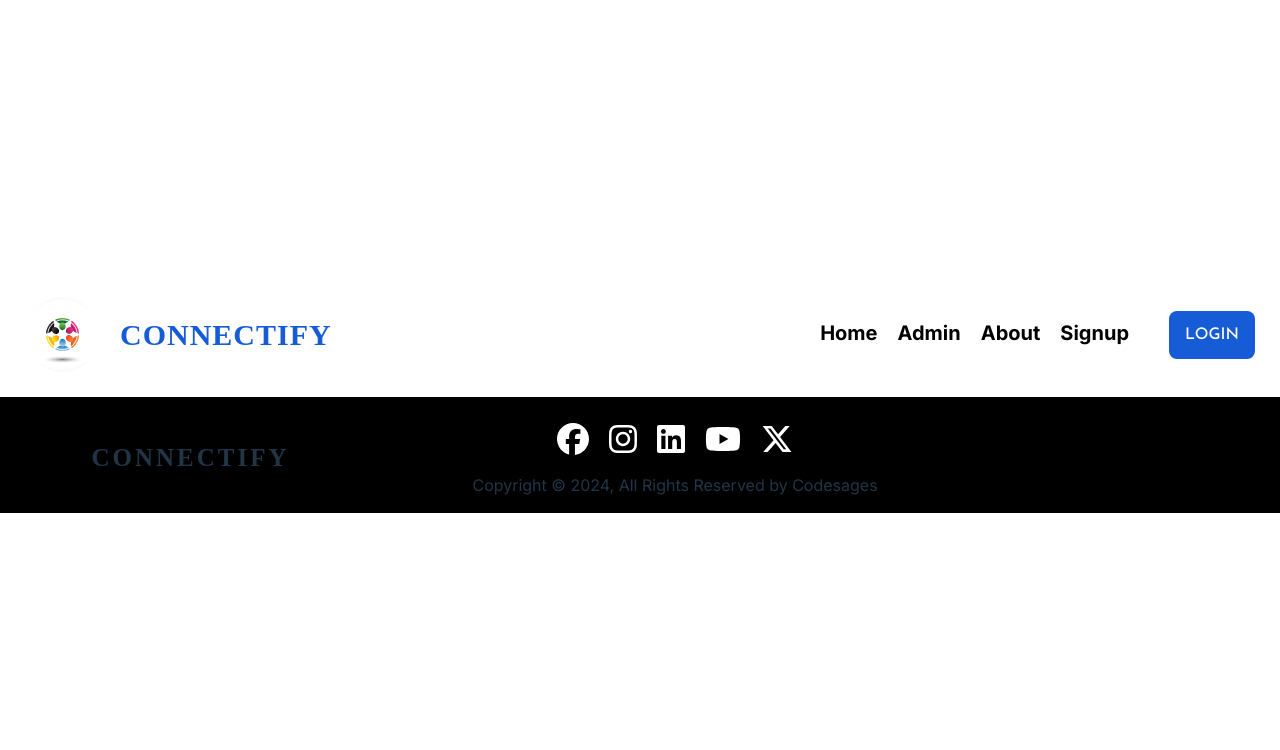
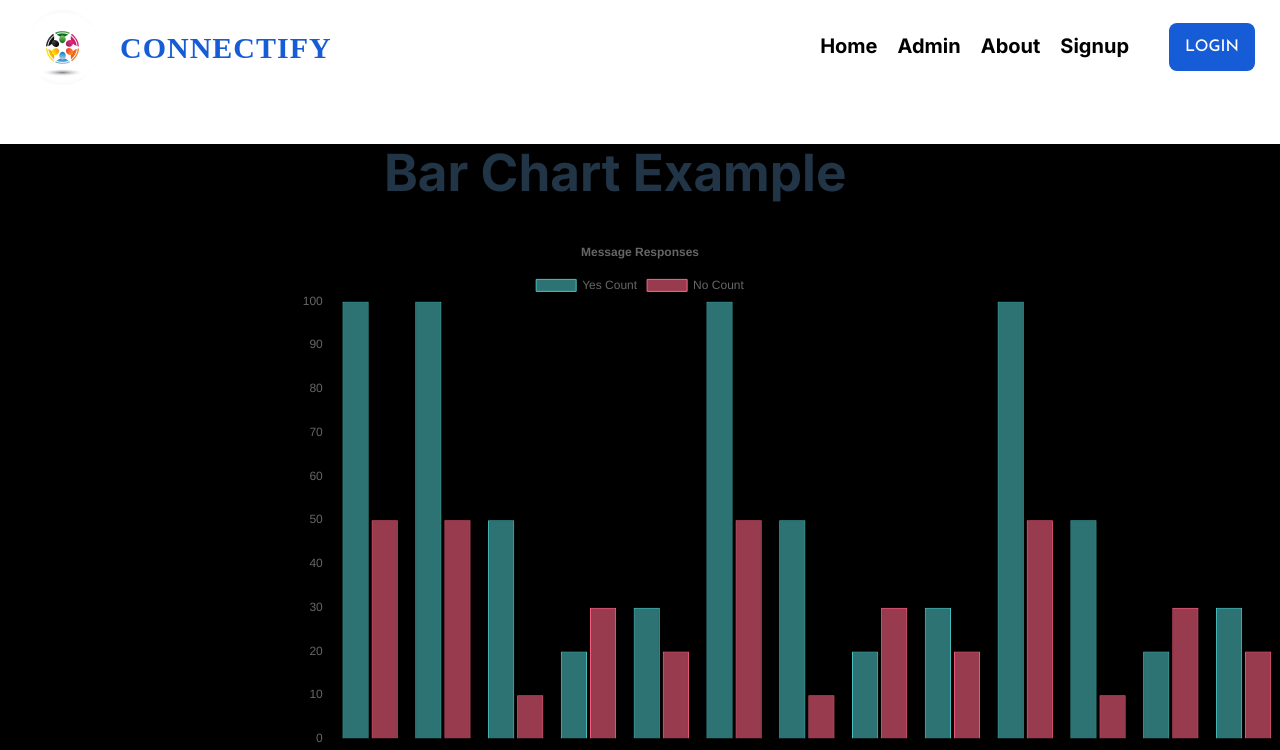
Before and after one commit to Arun-Arunagiri/connectify, a React (Vite) app: page /analysis in a window 1280 px wide. Shown: the top 750 px of the page. Built offline with nearby package versions, Linux system fonts and the light colour scheme; a web font is replaced by a local one.

Commit message:
frontend

```diff
--- a/package.json
+++ b/package.json
@@ -14,11 +14,13 @@
     "@fortawesome/react-fontawesome": "^0.2.2",
     "bcrypt": "^5.1.1",
     "body-parser": "^1.20.3",
+    "chart.js": "^4.4.4",
     "express": "^4.21.1",
     "fortawesome": "^0.0.1-security",
     "jsonwebtoken": "^9.0.2",
     "mongoose": "^8.7.1",
     "react": "^18.3.1",
+    "react-chartjs-2": "^5.2.0",
     "react-dom": "^18.3.1",
     "react-router-dom": "^6.26.2"
   },
--- a/src/App.jsx
+++ b/src/App.jsx
@@ -9,6 +9,7 @@ import Navbar from "./Components/Navbar/Navbar"; // Assuming you have a Navbar c
 import Footer from "./Components/Footer/Footer";
 import About from "./Pages/About/About";
 import AdminPage from "./Pages/Admin/Admin";
+import Analysis from "./Pages/Analysis/Analysis";
 
 const App = () => {
   return (
@@ -25,6 +26,8 @@ const App = () => {
           <Route path="/mainpage" element={<Mainpage />} />
           <Route path="/about" element={<About />} />
           <Route path="/admin" element={<AdminPage />} />
+          <Route path="/analysis" element={<Analysis/>} />
+
         </Routes>
       </div>
       <Footer />
--- a/src/Pages/Admin/Admin.css
+++ b/src/Pages/Admin/Admin.css
@@ -78,6 +78,7 @@
     border-radius: 30px;
     width: 20vw;
     height: 5vh;
+    overflow: hidden;
 }
 
 .admin-submit-btn:hover{
@@ -95,9 +96,10 @@
     border-radius: 30px;
     width: 20vw;
     height: 5vh;
+    overflow: hidden;
 }
 
-.admin-analyis-btn:hover{
+.admin-analysis-btn:hover{
     box-shadow: 0px 5px 10px red;
     transform: scale(1.1);
 }
@@ -154,9 +156,11 @@
 .admin-table td {
     background-color: #85baff;
     padding: 20px;
+    margin: 2px;
     border: 1px solid white;
     color: black;
     font-size: 18px;
+    font-weight: 500;
     /* border-radius: 10px; */
 }
 
--- a/src/Pages/Admin/Admin.jsx
+++ b/src/Pages/Admin/Admin.jsx
@@ -1,17 +1,31 @@
-import React from 'react';
-import './Admin.css';
+import React from "react";
+import "./Admin.css";
+import { useNavigate } from 'react-router-dom';
 
 const AdminPage = () => {
+    const navigate = useNavigate();
+  const handleAnalysisClick = () => {
+    navigate("/analysis");
+  };
   const messageData = [
-    { message: "Lorem ipsum, dolor sit amet consectetur adipisicing elit. Aliquam, totam!", yesCount: 100, noCount: 50 },
+    {
+      message:
+        "Lorem ipsum, dolor sit amet consectetur adipisicing elit. Aliquam, totam!",
+      yesCount: 100,
+      noCount: 50,
+    },
     { message: "Message 2", yesCount: 100, noCount: 50 },
     { message: "Message 3", yesCount: 50, noCount: 10 },
     { message: "Message 4", yesCount: 20, noCount: 30 },
     { message: "Message 5", yesCount: 30, noCount: 20 },
-    { message: "Message 2", yesCount: 100, noCount: 50 },
-    { message: "Message 3", yesCount: 50, noCount: 10 },
-    { message: "Message 4", yesCount: 20, noCount: 30 },
-    { message: "Message 5", yesCount: 30, noCount: 20 },
+    { message: "Message 6", yesCount: 100, noCount: 50 },
+    { message: "Message 7", yesCount: 50, noCount: 10 },
+    { message: "Message 8", yesCount: 20, noCount: 30 },
+    { message: "Message 9", yesCount: 30, noCount: 20 },
+    { message: "Message 6", yesCount: 100, noCount: 50 },
+    { message: "Message 7", yesCount: 50, noCount: 10 },
+    { message: "Message 8", yesCount: 20, noCount: 30 },
+    { message: "Message 9", yesCount: 30, noCount: 20 },
   ];
 
   return (
@@ -20,9 +34,14 @@ const AdminPage = () => {
       <div className="dashboard">
         <div className="left-side">
           <h2>Post a New Message</h2>
-          <textarea className="admin-textarea" placeholder="Write your message here..." />
+          <textarea
+            className="admin-textarea"
+            placeholder="Write your message here..."
+          />
           <button className="admin-submit-btn">Post Message</button>
-          <button className="admin-analysis-btn">Analysis Page</button>
+          <button onClick={handleAnalysisClick} className="admin-analysis-btn">
+            Analysis Page
+          </button>
         </div>
 
         <div className="right-side">
--- /dev/null
+++ b/src/Pages/Analysis/Analysis.css
@@ -0,0 +1,7 @@
+.barchart{
+
+    background-color: black;
+}
+.barchart h1{
+    margin-left: 30vw;
+}
--- /dev/null
+++ b/src/Pages/Analysis/Analysis.jsx
@@ -0,0 +1,35 @@
+import React from 'react';
+import BarChart from './BarChart'; // Adjust the path as necessary
+import './Analysis.css'
+
+const App = () => {
+  const messageData = [
+    {
+      message:
+        "Lorem ipsum, dolor sit amet consectetur adipisicing elit. Aliquam, totam!",
+      yesCount: 100,
+      noCount: 50,
+    },
+    { message: "Message 2", yesCount: 100, noCount: 50 },
+    { message: "Message 3", yesCount: 50, noCount: 10 },
+    { message: "Message 4", yesCount: 20, noCount: 30 },
+    { message: "Message 5", yesCount: 30, noCount: 20 },
+    { message: "Message 6", yesCount: 100, noCount: 50 },
+    { message: "Message 7", yesCount: 50, noCount: 10 },
+    { message: "Message 8", yesCount: 20, noCount: 30 },
+    { message: "Message 9", yesCount: 30, noCount: 20 },
+    { message: "Message 10", yesCount: 100, noCount: 50 },
+    { message: "Message 11", yesCount: 50, noCount: 10 },
+    { message: "Message 12", yesCount: 20, noCount: 30 },
+    { message: "Message 13", yesCount: 30, noCount: 20 },
+  ];
+
+  return (
+    <div className='barchart'>
+      <h1>Bar Chart Example</h1>
+      <BarChart messageData={messageData} />
+    </div>
+  );
+};
+
+export default App;
--- /dev/null
+++ b/src/Pages/Analysis/BarChart.jsx
@@ -0,0 +1,65 @@
+import React, { useEffect, useState } from 'react';
+import { Bar } from 'react-chartjs-2';
+import { Chart as ChartJS, CategoryScale, LinearScale, BarElement, Title, Tooltip, Legend } from 'chart.js';
+
+// Register the components needed for a Bar chart
+ChartJS.register(CategoryScale, LinearScale, BarElement, Title, Tooltip, Legend);
+
+const BarChart = ({ messageData }) => {
+  const [chartData, setChartData] = useState({
+    labels: [],
+    datasets: [],
+  });
+
+  useEffect(() => {
+    if (messageData.length > 0) {
+      // Extract messages, yes counts, and no counts from messageData
+      const labels = messageData.map((data) => data.message);
+      const yesCounts = messageData.map((data) => data.yesCount);
+      const noCounts = messageData.map((data) => data.noCount);
+
+      // Set chart data
+      setChartData({
+        labels: labels,
+        datasets: [
+          {
+            label: 'Yes Count',
+            data: yesCounts,
+            backgroundColor: 'rgba(75, 192, 192, 0.6)',
+            borderColor: 'rgba(75, 192, 192, 1)',
+            borderWidth: 1,
+          },
+          {
+            label: 'No Count',
+            data: noCounts,
+            backgroundColor: 'rgba(255, 99, 132, 0.6)',
+            borderColor: 'rgba(255, 99, 132, 1)',
+            borderWidth: 1,
+          },
+        ],
+      });
+    }
+  }, [messageData]);
+
+  const options = {
+    responsive: true,
+    plugins: {
+      legend: {
+        position: 'top',
+      },
+      title: {
+        display: true,
+        text: 'Message Responses',
+      },
+    },
+    scales: {
+      y: {
+        beginAtZero: true,
+      },
+    },
+  };
+
+  return <Bar data={chartData} options={options} />;
+};
+
+export default BarChart;
```
Also changed, not shown: 1 other file (tests, documents, lock files or other folders).
